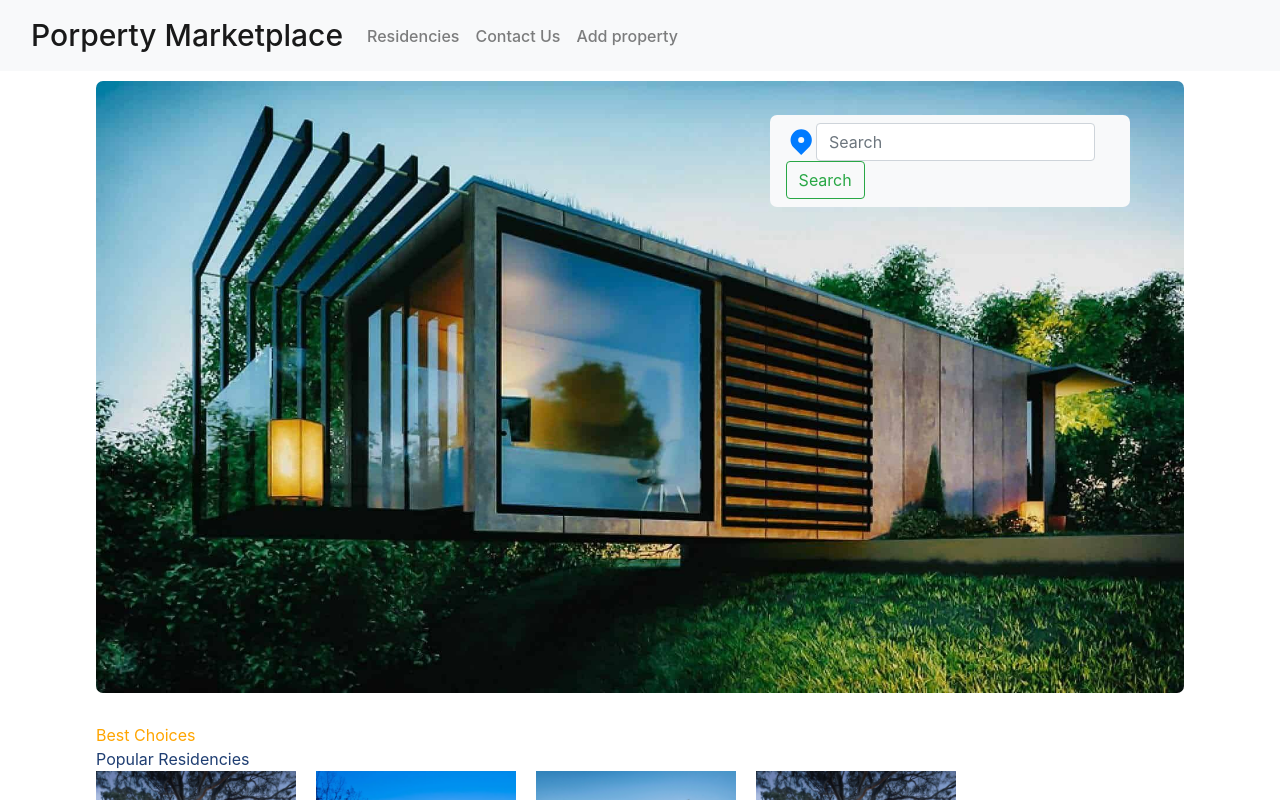
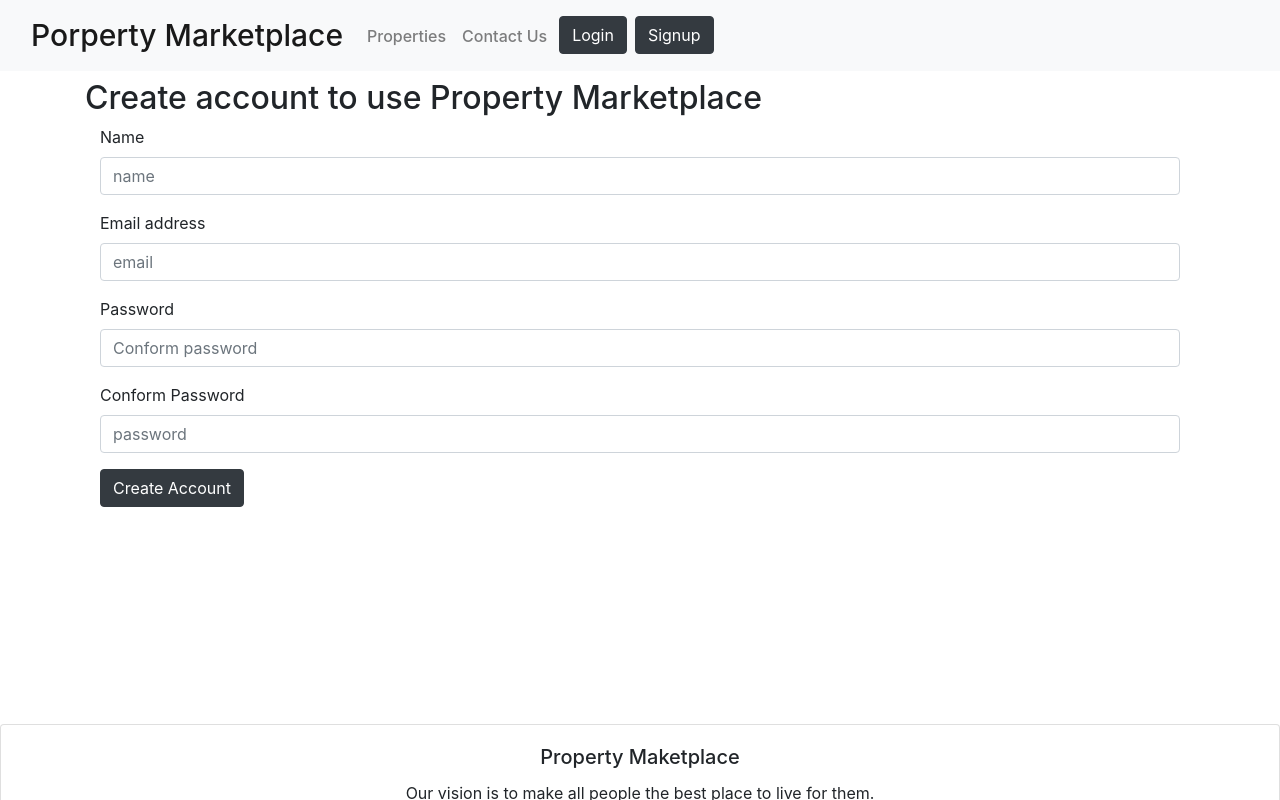
Before and after one commit to Bitlegions/property_marketplace, a React (Vite) app in the folder client/: page /signup in a window 1280 px wide. Shown: the top 800 px of the page. Built offline with nearby package versions, Linux system fonts and the light colour scheme.

Commit message:
ading Properties, Login, Sigup & Search.jsx

```diff
--- a/client/src/App.jsx
+++ b/client/src/App.jsx
@@ -1,12 +1,31 @@
 import './App.css'
 import Website from './pages/Website'
+import { BrowserRouter as Router, Routes, Route } from "react-router-dom";
+import { Suspense } from 'react';
+import Navbar from './components/Navbar';
+import Footer from './components/Footer';
+import Login from './components/Login'
+import Signup from './components/Signup'
+import Properties from './pages/Properties';
 
 
 function App() {
 
   return (
     <>
-        <Website />
+      <Router>
+        <Suspense fallback={<div>Loding...</div>} >
+          <Navbar/>
+        <Routes>
+            <Route path='/' element={<Website />} />
+            <Route path='/properties' element={<Properties />} />
+            <Route path='/login' element={<Login/>} />
+            <Route path='/signup' element={<Signup/>} />
+
+        </Routes>
+        <Footer/>
+        </Suspense>
+      </Router>
     </>
   )
 }
--- a/client/src/components/Footer.jsx
+++ b/client/src/components/Footer.jsx
@@ -4,13 +4,13 @@ const Footer = () => {
   return (
     <>
 
-    <div class="card text-center">
-      <div class="card-body">
-        <h5 class="card-title">Property Maketplace</h5>
-        <p class="card-text">Our vision is to make all people the best place to live for them.</p>
-        <a href="mailto:propertymaketplace@gmail.com" class="btn btn-primary" >Contact Us</a>
+    <div className="card text-center" id='contact-us'>
+      <div className="card-body">
+        <h5 className="card-title">Property Maketplace</h5>
+        <p className="card-text">Our vision is to make all people the best place to live for them.</p>
+        <a href="mailto:propertymaketplace@gmail.com" className="btn btn-primary" >Contact Us</a>
       </div>
-      <div class="card-footer text-muted">
+      <div className="card-footer text-muted">
         Made by Bitlegions
       </div>
     </div>
--- a/client/src/components/Hero.jsx
+++ b/client/src/components/Hero.jsx
@@ -1,5 +1,5 @@
-import { HiLocationMarker } from "react-icons/hi";
-import CountUp from "react-countup";
+// import CountUp from "react-countup";
+import Search from '../components/Search'
 const Hero = () => {
   return (
     <section className="hero-wrapper">
@@ -10,11 +10,7 @@ const Hero = () => {
           <div style={{ position: "absolute", top: "7%", right: "5%", width: "100%", maxWidth: "360px" }}>
             <nav className="navbar navbar-light bg-light" style={{ borderRadius: '7px' }}>
               <form className="form-inline">
-                <div className="d-flex align-items-center">
-                  <HiLocationMarker color="var(--blue)" size={35} />
-                  <input className="form-control mr-sm-2" type="search" placeholder="Search" aria-label="Search" style={{ width: "100%" }} />
-                </div>
-                <button className="btn btn-outline-success my-2 my-sm-0" type="submit">Search</button>
+                <Search />
               </form>
             </nav>
           </div>
--- /dev/null
+++ b/client/src/components/Login.jsx
@@ -0,0 +1,54 @@
+import {useNavigate} from 'react-router-dom'
+import React, { useState, useContext } from 'react'
+// import NoteContext from '../context/notes/noteContext'
+
+const Login = () => {
+  // const context = useContext(NoteContext);
+  // const {showalert} = context;
+    const [credentials, setCredentials] = useState({email:'' , password:''})
+  //   let navigate = useNavigate();
+
+    const onChange = (e) => {
+        setCredentials({...credentials , [e.target.name]:e.target.value})
+    }
+
+    const handleSubmit = async (e) => {
+        // e.preventDefault();
+        // const response = await fetch(`http://localhost:4000/api/auth/login`, {
+        //     method: "POST",
+        //     headers: {
+        //       "Content-Type": "application/json",
+        //     },
+        //     body: JSON.stringify({email:credentials.email ,password: credentials.password}),
+        //   });
+        //   const json = await response.json()
+        //   if(json.success){
+        //     localStorage.setItem('token', json.authtoken)
+        //     navigate('/')
+        //     showalert('Login successfully','success')
+        //   }
+        //   else{
+        //     showalert("Login Denide", 'danger')
+        //   }
+    }
+  return (
+    <>
+      <h2 className='container my-2' >Login to continue Property Marketplace</h2>
+      <form className='container' onSubmit={handleSubmit} >
+        <div className="mb-3">
+          <label htmlFor="email" className="form-label">Email address</label>
+          <input type="email" className="form-control" id="email" value={credentials.email} onChange={onChange} name="email" placeholder='email' aria-describedby="emailHelp" />
+        </div>
+        <div className="mb-3">
+          <label htmlFor="password" className="form-label">Password</label>
+          <input type="password" className="form-control" id="password" value={credentials.password} onChange={onChange} placeholder='password' name="password" />
+        </div>
+        <div style={{paddingBottom: 373}}>
+          <button type="submit"  className="btn btn-dark my-2" >Login</button>
+        </div>
+      </form>
+    </>
+  )
+}
+
+export default Login
--- a/client/src/components/Navbar.jsx
+++ b/client/src/components/Navbar.jsx
@@ -1,19 +1,26 @@
 import React from 'react'
+import { Link } from 'react-router-dom'
 
 const Navbar = () => {
 
     return (
         <nav id='top' className="navbar navbar-expand-lg navbar-light bg-light">
             <div className="container-fluid">
-                <a className="navbar-brand" style={{ fontSize: '30px' }} href="#top">Porperty Marketplace</a>
+                <a className="navbar-brand" style={{ fontSize: '30px' }} href="/">Porperty Marketplace</a>
                 <button className="navbar-toggler" type="button" data-bs-toggle="collapse" data-bs-target="#navbarNavAltMarkup" aria-controls="navbarNavAltMarkup" aria-expanded="false" aria-label="Toggle navigation">
                     <span className="navbar-toggler-icon"></span>
                 </button>
                 <div className="collapse navbar-collapse" id="navbarNavAltMarkup">
                     <div className="navbar-nav">
-                        <a className="nav-link" aria-current="page" href="#residencies">Residencies</a>
-                        <a className="nav-link" href="#contact-us">Contact Us</a>
-                        <a className="nav-link" href="#value">Add property</a>
+                        <Link className="nav-link" aria-current="page" to="/properties">Properties</Link>
+                        <a className="nav-link" to="#contact-us" >Contact Us</a>
+                        {/* <Link className="nav-link" to="#value">Add property</Link> */}
+                        <div>
+                            {!localStorage.getItem('token') ? <div className="d-flex">
+                                <Link className="btn btn-dark mx-1" to="/login" role="button">Login</Link>
+                                <Link className="btn btn-dark mx-1" to="/signup" role="button">Signup</Link>
+                            </div> : <button onClick={handleLogout} className="btn btn-light">Logout</button>}
+                        </div>
                     </div>
                 </div>
             </div>
--- /dev/null
+++ b/client/src/components/Search.jsx
@@ -0,0 +1,16 @@
+import React from 'react'
+import { HiLocationMarker } from "react-icons/hi";
+
+const Search = () => {
+    return (
+        <>
+            <div className="d-flex align-items-center justify-content-center" style={{margin:'20px 20px'}}>
+                <HiLocationMarker color="var(--blue)" size={35} />
+                <input className="form-control mr-sm-2" type="search" placeholder="Search" aria-label="Search" style={{ width: "100%",maxWidth: "360px" }}  />
+            <button className="btn btn-outline-success my-2 my-sm-0" type="submit">Search</button>
+            </div>
+        </>
+    )
+}
+
+export default Search
--- /dev/null
+++ b/client/src/components/Signup.jsx
@@ -0,0 +1,67 @@
+import {useNavigate} from 'react-router-dom'
+import React, { useState, useContext } from 'react'
+// import NoteContext from '../context/notes/noteContext'
+
+const Signup = () => {
+
+    // const context = useContext(NoteContext);
+    // const {showalert} = context;
+
+    const [credentials, setCredentials] = useState({name: '', email:'' , password:'', cpassword:''})
+    // let navigate = useNavigate();
+
+    const onChange = (e) => {
+        setCredentials({...credentials , [e.target.name]:e.target.value})
+    }
+
+    const handleSubmit = async (e) => {
+        // e.preventDefault();
+        // const {name , email , password} = credentials;
+        // const response = await fetch(`http://localhost:4000/api/auth/createuser`, {
+        //     method: "POST",
+        //     headers: {
+        //       "Content-Type": "application/json",
+        //     },
+        //     body: JSON.stringify({name, email , password}),
+        //   });
+        //   const json = await response.json()
+        //   if(json.success){
+        //     localStorage.setItem('token', json.authtoken)
+        //     navigate('/')
+        //     showalert('Account create successfully','success')
+        //   }
+        //   else{
+        //     showalert('Please try to login with New email','warning')
+        //   }
+    }
+  return (
+    <>
+    <h2 className='container my-2 '>Create account to use Property Marketplace</h2>
+    <div className="container my-2">
+        <form className='container' onSubmit={handleSubmit} >
+        <div className="mb-3">
+            <label htmlFor="name" className="form-label">Name</label>
+            <input type="text" className="form-control" id="name" onChange={onChange} name="name" placeholder='name' aria-describedby="emailHelp" required/>
+        </div>
+        <div className="mb-3">
+            <label htmlFor="email" className="form-label">Email address</label>
+            <input type="email" className="form-control" id="email" onChange={onChange} name="email" placeholder='email' aria-describedby="emailHelp" required/>
+        </div>
+        <div className="mb-3">
+            <label htmlFor="password" className="form-label">Password</label>
+            <input type="password" className="form-control" id="password"  onChange={onChange} placeholder='Conform password' name="password"  minLength={5} required />
+        </div>
+        <div className="mb-3">
+            <label htmlFor="password" className="form-label">Conform  Password</label>
+            <input type="password" className="form-control" id="cpassword"  onChange={onChange} placeholder='password' name="cpassword"  minLength={5} required />
+        </div>
+        <div style={{paddingBottom: 209}}>
+        <button type="submit" className="btn btn-dark">Create Account</button>
+        </div>
+        </form>
+    </div>
+    </>
+  )
+}
+
+export default Signup
--- /dev/null
+++ b/client/src/pages/Properties.jsx
@@ -0,0 +1,15 @@
+import React from 'react'
+import { HiLocationMarker } from "react-icons/hi";
+import Search from '../components/Search';
+
+
+const Properties = () => {
+  return (
+    <>
+        <Search />
+
+    </>
+  )
+}
+
+export default Properties
--- a/client/src/pages/Website.jsx
+++ b/client/src/pages/Website.jsx
@@ -1,17 +1,14 @@
 import { useState } from 'react'
 import React from 'react'
-import Navbar from '../components/Navbar';
 import Hero from '../components/Hero';
 import Residencies from '../components/Residencies';
-import Footer from '../components/Footer';
+
 
 const Website = () => {
   return (
     <>
-      <Navbar />
       <Hero />
       <Residencies />
-      <Footer />
     </>
   )
 }
```
